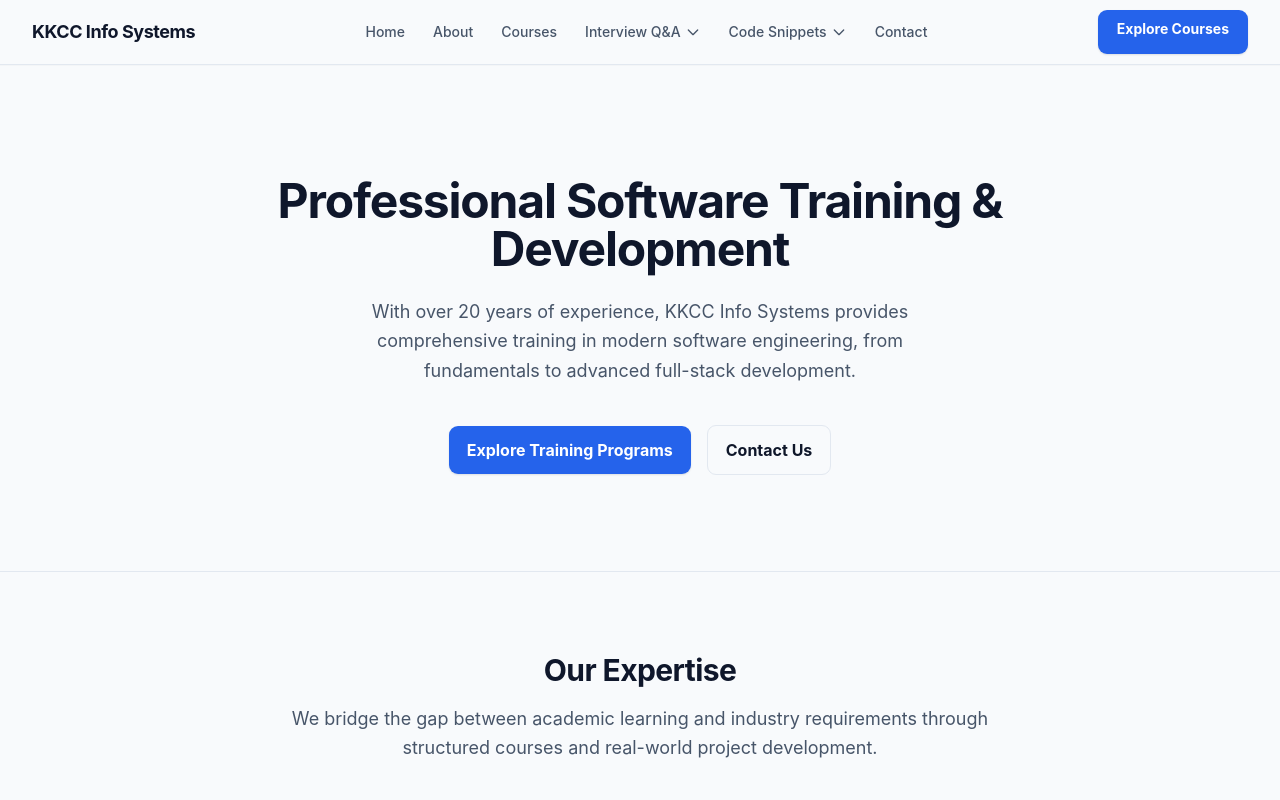
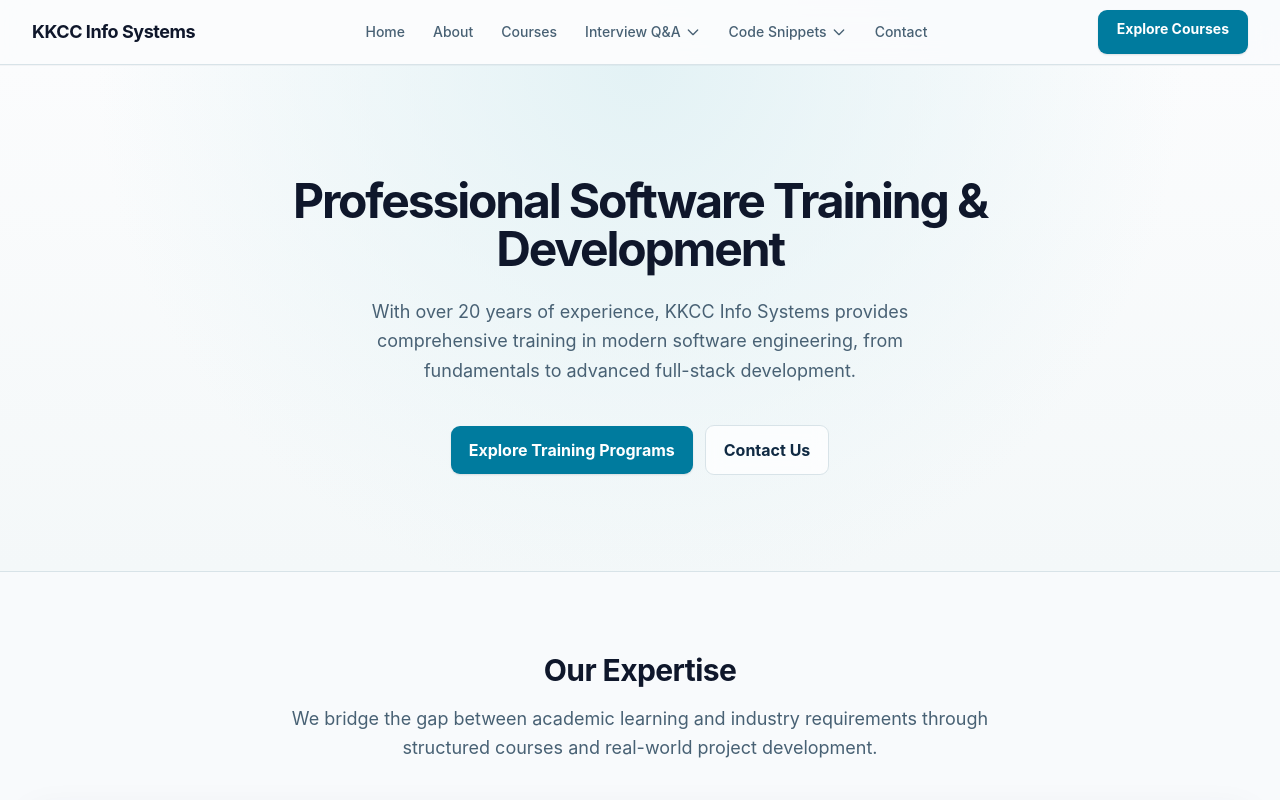
Before and after one commit to Pushpeshlingam1407/KkccinfoSystems, a Next.js app: page / in a window 1280 px wide. Shown: the top 800 px of the page. Built offline with nearby package versions, Linux system fonts and the light colour scheme.

Commit message:
Refine UI with unified premium design system and polished interactions

```diff
--- a/app/common.module.css
+++ b/app/common.module.css
@@ -88,3 +88,5 @@
 }
 
 .pageContainer { @apply py-12 lg:py-16; }.pageTitle { @apply text-3xl lg:text-4xl; }.contentWrapper { @apply gap-12; }.imageWrapper,.contactInfoCard,.mapFrame { @apply rounded-none; }.contactInfoCard { @apply p-7 lg:p-8; }.privacyContainer { @apply py-4; }
+
+.pageContainer { position:relative; }.imageWrapper { border-radius:14px; box-shadow:var(--shadow-raised); }.contactInfoCard { background:linear-gradient(145deg, #ffffff, #f3f8fa); border-radius:14px; box-shadow:var(--shadow-subtle); }.mapFrame { border-radius:14px; box-shadow:var(--shadow-subtle); }.privacyContainer { background:rgba(255,255,255,.7); border:1px solid var(--color-border); border-radius:14px; box-shadow:var(--shadow-subtle); padding:32px; }
--- a/app/downloads/downloads.module.css
+++ b/app/downloads/downloads.module.css
@@ -66,3 +66,5 @@
 }
 
 .marketingContainer { @apply py-12 lg:py-16; }.headerSection { @apply text-left max-w-2xl mb-10; }.pageTitle { @apply text-3xl lg:text-4xl mb-3; }.pageSubtitle { @apply mx-0 text-base; }.cardsGrid { @apply gap-0 border-t border-l border-(--color-border); }.cardLink { @apply rounded-none; }.circularCard { @apply rounded-none border-t-0 border-l-0 p-5; }.circularCard:hover { @apply bg-(--color-bg-secondary) border-(--color-border); }.cardIcon { @apply rounded-none text-xl; }
+
+.headerSection { position:relative; }.cardsGrid { background:rgba(255,255,255,.76); border-radius:14px; box-shadow:var(--shadow-subtle); overflow:hidden; }.circularCard { min-height:142px; transition:background-color .22s ease,border-color .22s ease; }.cardLink:hover .circularCard { background:linear-gradient(145deg,#f7fbfc,#eaf5f7); border-color:#c0dbe5; }.cardIcon { background:var(--color-brand-subtle); border-color:#cde4eb; color:var(--color-brand); }
--- a/app/globals.css
+++ b/app/globals.css
@@ -7,23 +7,25 @@
 
 :root {
   /* Core Colors */
-  --color-bg-primary: #ffffff;
-  --color-bg-secondary: #f8fafc;
-  --color-bg-tertiary: #f1f5f9;
+  --color-bg-primary: #fbfcfd;
+  --color-bg-secondary: #f1f5f7;
+  --color-bg-tertiary: #e7eef2;
 
   /* Text Colors */
-  --color-text-primary: #0f172a;
-  --color-text-secondary: #475569;
-  --color-text-tertiary: #64748b;
+  --color-text-primary: #102a43;
+  --color-text-secondary: #486174;
+  --color-text-tertiary: #6f8494;
 
   /* Brand Accent - Professional Navy/Blue */
-  --color-brand: #2563eb;
-  --color-brand-hover: #1d4ed8;
-  --color-brand-subtle: #eff6ff;
+  --color-brand: #007b9e;
+  --color-brand-hover: #005f7c;
+  --color-brand-subtle: #e4f3f7;
 
   /* Borders & Dividers */
-  --color-border: #e2e8f0;
-  --color-border-hover: #cbd5e1;
+  --color-border: #d8e3e8;
+  --color-border-hover: #afc5d0;
+  --shadow-subtle: 0 14px 36px rgba(20, 52, 72, 0.08);
+  --shadow-raised: 0 22px 48px rgba(20, 52, 72, 0.12);
 
   /* Typography */
   --font-sans:
@@ -47,7 +49,7 @@
 }
 
 body {
-  background-color: var(--color-bg-primary);
+  background: radial-gradient(circle at 85% -10%, #e2f1f5 0, transparent 30rem), var(--color-bg-primary);
   color: var(--color-text-primary);
   font-family: var(--font-sans);
   -webkit-font-smoothing: antialiased;
@@ -80,7 +82,7 @@ p {
 a {
   color: inherit;
   text-decoration: none;
-  transition: color 0.15s ease-in-out;
+  transition: color 0.2s ease, text-decoration-color 0.2s ease;
 }
 
 a:hover {
@@ -107,9 +109,16 @@ select {
 
 /* Ensure focus states are accessible but not jarring */
 :focus-visible {
-  outline: 2px solid var(--color-brand);
-  outline-offset: 2px;
+  outline: 3px solid rgba(0, 123, 158, 0.28);
+  outline-offset: 3px;
 }
+
+@media (prefers-reduced-motion: no-preference) {
+  .page-enter { animation: page-enter 0.55s cubic-bezier(.2,.75,.3,1) both; }
+  @keyframes page-enter { from { opacity: 0; transform: translateY(10px); } to { opacity: 1; transform: translateY(0); } }
+}
+
+@media (prefers-reduced-motion: reduce) { *, *::before, *::after { scroll-behavior: auto !important; transition-duration: .01ms !important; animation-duration: .01ms !important; } }
 
 /* Shared control language: compact, tactile, and intentionally separate from text links. */
 :is(a, button)[class*="primaryButton"],
--- a/app/layout.module.css
+++ b/app/layout.module.css
@@ -5,4 +5,7 @@
 
 .main {
   @apply flex-grow flex flex-col;
+  animation: page-enter 0.55s cubic-bezier(.2,.75,.3,1) both;
 }
+
+@media (prefers-reduced-motion: reduce) { .main { animation: none; } }
--- a/app/page.module.css
+++ b/app/page.module.css
@@ -106,3 +106,6 @@
 .heroDescription { @apply text-base md:text-lg max-w-xl; }
 .marketingSection,.aboutSection { @apply py-16 md:py-20; }
 .sectionHeader { @apply mb-10; }.sectionTitle,.aboutTitle { @apply text-3xl; }.featuresGrid { @apply gap-0 border-t border-l border-(--color-border); }.featureCard { @apply rounded-none border-t-0 border-l-0 p-7; }.featureCard:hover { @apply bg-(--color-bg-secondary) border-(--color-border); }.featureIcon { @apply w-8 h-8 mb-4; }.aboutGrid { @apply gap-12; }.aboutImageWrapper { @apply rounded-none; }
+
+.heroSection { background:radial-gradient(circle at 50% 0, #e3f2f5 0, transparent 34rem), linear-gradient(180deg, #fbfcfd 0%, #f4f8f9 100%); overflow:hidden; }.heroTitle { letter-spacing:-.045em; }.heroActions { gap:12px; }.primaryButton { box-shadow:0 10px 20px rgba(0, 94, 124, .2); }.primaryButton:hover { box-shadow:0 13px 26px rgba(0, 94, 124, .26); }.secondaryButton { background:rgba(255,255,255,.72); backdrop-filter:blur(8px); }.marketingSection { background:transparent; }.featuresGrid { background:rgba(255,255,255,.64); box-shadow:var(--shadow-subtle); }.featureCard { min-height:250px; transition:background-color .25s ease,border-color .25s ease; }.featureCard:hover { background:#fff; border-color:#bdd6df; }.featureIcon { color:#007b9e; }.aboutImageWrapper { box-shadow:var(--shadow-raised); }.aboutImage { transition:transform .7s cubic-bezier(.2,.75,.3,1); }.aboutImageWrapper:hover .aboutImage { transform:scale(1.025); }
+@media (prefers-reduced-motion: reduce) { .aboutImage { transition:none; }.aboutImageWrapper:hover .aboutImage { transform:none; } }
--- a/app/training/training.module.css
+++ b/app/training/training.module.css
@@ -250,3 +250,6 @@
 
 /* Keep the syllabus features, but make the screen read like a course catalogue. */
 .pageWrapper { @apply pb-16; }.marketingContainer { @apply mt-8; }.heroSection { @apply rounded-none p-0 bg-transparent border-0 border-b mb-12 pb-12; }.heroHeaderTag,.syllabusBadge,.durationPill,.moduleIndex,.moduleCountTag { @apply rounded-sm; }.heroTitle { @apply text-3xl lg:text-4xl mb-4; }.heroText { @apply text-base mb-6; }.heroImageWrapper { @apply rounded-none shadow-none; }.sectionHeaderGroup { @apply text-left mx-0 mb-10; }.coursesTitle { @apply text-3xl; }.coursesGrid { @apply gap-8; }.tabsList { @apply gap-0 border border-(--color-border); }.tabButton { @apply rounded-none border-l-2 border-b border-r-0 border-t-0; }.tabInactive { @apply hover:bg-(--color-bg-secondary) hover:border-(--color-border); }.contentContainer { @apply rounded-none shadow-none p-6 lg:p-8 min-h-0; }.syllabusMainView { @apply gap-8; }.syllabusHeader { @apply gap-6 pb-6; }.courseHeader { @apply text-2xl mb-3; }.courseDescription { @apply text-base; }.overviewBox,.prereqBox { @apply rounded-none; }.modulesGrid { @apply gap-0 border-t border-l border-(--color-border); }.moduleCard { @apply rounded-none border-t-0 border-l-0 p-5; }.moduleCard:hover,.projectCard:hover { @apply border-(--color-border) bg-(--color-bg-secondary); }.projectsGrid { @apply gap-0 border-t border-l border-(--color-border); }.projectCard { @apply rounded-none border-t-0 border-l-0; }
+
+.heroSection { background:linear-gradient(135deg, rgba(226,241,245,.8), rgba(255,255,255,.25)); border:1px solid rgba(183,209,219,.75); border-radius:18px; padding:36px; position:relative; overflow:hidden; }.heroSection::after { background:radial-gradient(circle, rgba(0,123,158,.11) 0, transparent 66%); content:""; height:300px; pointer-events:none; position:absolute; right:-120px; top:-170px; width:300px; }.heroContent,.heroImageContainer { position:relative; z-index:1; }.heroImageWrapper { border-radius:12px; box-shadow:var(--shadow-subtle); }.tabsList { background:rgba(255,255,255,.7); border-radius:12px; box-shadow:0 10px 28px rgba(20,52,72,.05); overflow:hidden; }.tabButton { transition:background-color .2s ease,color .2s ease,border-color .2s ease; }.tabActive { background:var(--color-brand-subtle); }.contentContainer { background:rgba(255,255,255,.76); border-radius:14px; box-shadow:var(--shadow-subtle); }.overviewBox,.prereqBox { background:linear-gradient(135deg, #f6fafb, #eef5f7); border-radius:10px; }.modulesGrid,.projectsGrid { border-radius:10px; overflow:hidden; }.moduleCard,.projectCard { transition:background-color .2s ease; }.moduleCard:hover,.projectCard:hover { background:#f7fbfc; border-color:var(--color-border); }
+@media (max-width: 768px) { .heroSection { border-radius:12px; padding:24px; }.contentContainer { border-radius:10px; } }
--- a/components/CodeSnippets.module.css
+++ b/components/CodeSnippets.module.css
@@ -31,3 +31,6 @@
 .codeLine:hover .lineCode,.codeLine:hover .lineNum { background:#eef5f8; }
 .copyBtn { border-radius:8px; min-height:30px; padding-inline:11px; }
 .filterBtn { border-radius:9px; min-height:38px; padding-inline:14px; }
+
+.page { background:radial-gradient(circle at 90% 0, #e6f4f7 0, transparent 31rem), #fbfcfd; }.hero { background:linear-gradient(135deg, rgba(234,246,248,.9), rgba(255,255,255,.65)); border:1px solid #cfe2e8; border-radius:16px; box-shadow:var(--shadow-subtle); padding:34px 38px; }.toolbar { margin-top:26px; }.search { border-radius:10px; box-shadow:0 8px 20px rgba(20,52,72,.05); }.filters { padding-bottom:2px; }.filterBtn { background:rgba(255,255,255,.74); transition:background-color .2s ease,border-color .2s ease,color .2s ease; }.filterActive { background:#dff1f5; color:#075f7b; }.sectionDividerLabel { background:transparent; }.sectionName { font-size:15px; }.grid { gap:22px; }.card { border-radius:12px; box-shadow:0 9px 24px rgba(20,52,72,.06); }.card:hover { box-shadow:0 15px 32px rgba(20,52,72,.11); }.windowBar { background:linear-gradient(180deg,#fff,#f6f9fa); }.cardMeta { padding:18px 20px 14px; }.cardTitle { font-size:15px; }.codePane { background:#f7fafb; }.pre { font-size:12.5px; }.emptyState { background:rgba(255,255,255,.7); border:1px dashed #bfd3dc; border-radius:14px; }
+@media (max-width:760px) { .hero { border-radius:12px; padding:27px 22px; }.card { border-radius:10px; } }
--- a/components/DownloadTemplate.module.css
+++ b/components/DownloadTemplate.module.css
@@ -57,3 +57,5 @@
 }
 
 .container { @apply max-w-5xl mt-0 py-12; }.divider { @apply hidden; }.contentWrapper { @apply max-w-3xl py-0; }.pageTitle { @apply text-3xl text-left mb-4; }.downloadSection { @apply text-left rounded-none shadow-none border-x-0 p-6 mb-8; }.downloadSubtitle { @apply text-base font-normal mb-4; }.downloadButton { @apply rounded-md shadow-none hover:shadow-none hover:translate-y-0 bg-(--color-brand) hover:bg-(--color-brand-hover) px-5 py-2.5; }.accordionContainer { @apply space-y-0 border-t border-l border-slate-200; }.accordionItem { @apply rounded-none shadow-none border-t-0 border-l-0; }.accordionHeader { @apply hover:bg-slate-50 px-5 py-4; }.accordionTitle { @apply text-base; }.accordionIcon,.accordionIconRotated { @apply transition-none; }.accordionContent { @apply px-5; }
+
+.downloadSection { background:linear-gradient(135deg, #eaf5f7, #f9fcfd); border:1px solid #c8dfe7; border-radius:14px; box-shadow:var(--shadow-subtle); }.downloadButton { box-shadow:0 8px 18px rgba(0,95,124,.18); transition:background-color .2s ease,box-shadow .2s ease; }.downloadButton:hover { box-shadow:0 11px 22px rgba(0,95,124,.25); }.accordionContainer { border-radius:12px; box-shadow:var(--shadow-subtle); overflow:hidden; }.accordionHeader { transition:background-color .2s ease; }.accordionHeader:hover { background:#f3f8fa; }
--- a/components/Footer.module.css
+++ b/components/Footer.module.css
@@ -2,7 +2,7 @@
 
 .footer {
   @apply py-8 mt-auto;
-  background-color: var(--color-bg-primary);
+  background: linear-gradient(135deg, #f5f9fa 0%, #e7f1f4 100%);
   border-top: 1px solid var(--color-border);
 }
 
@@ -42,6 +42,8 @@
   color: var(--color-brand);
 }
 
+.footer { margin-top: 0; }.content { min-height: 30px; }.backToTop { border-radius: 7px; padding: 7px 9px; }.backToTop:hover { background: rgba(255,255,255,.68); }
+
 .footerIcon {
   @apply w-4 h-4;
 }
--- a/components/InterviewQA.module.css
+++ b/components/InterviewQA.module.css
@@ -33,3 +33,6 @@
 .item:hover,.expanded { box-shadow:none; }
 .search { border-radius:9px; min-height:44px; }
 .showMore,.empty button { border-radius:9px; min-height:40px; }
+
+.page { background:radial-gradient(circle at 86% 0, #e5f4f7 0, transparent 30rem), #fbfcfd; }.heroWrap { background:transparent; border-bottom:0; }.hero { background:linear-gradient(135deg, #e9f5f7, #fbfcfd 70%); border:1px solid #cddfe6; border-radius:0 0 18px 18px; box-shadow:var(--shadow-subtle); margin:0 auto; padding:36px 32px 48px; }.heroGrid { gap:48px; }.workspace { margin-top:30px; }.sidebar { border-radius:12px; box-shadow:var(--shadow-subtle); }.topicNav a { transition:background-color .2s ease,color .2s ease; }.topicNav a:hover { background:#eff8fa; }.content { padding-top:0; }.contentTop { background:rgba(255,255,255,.62); border:1px solid #dbe7eb; border-radius:12px; padding:18px; }.list { gap:12px; }.item { border-radius:10px; box-shadow:0 6px 16px rgba(20,52,72,.04); transition:border-color .2s ease,box-shadow .2s ease; }.item:hover,.expanded { box-shadow:0 10px 24px rgba(20,52,72,.08); }.question { min-height:68px; }.showMore { background:#fff; box-shadow:0 5px 13px rgba(20,52,72,.07); }
+@media (max-width:780px) { .hero { border-radius:0 0 12px 12px; padding:28px 20px 36px; }.contentTop { padding:14px; }.sidebar { border-radius:10px; } }
--- a/components/Navbar.module.css
+++ b/components/Navbar.module.css
@@ -2,7 +2,9 @@
 
 .header {
   @apply sticky top-0 left-0 right-0 z-50 bg-(--color-background) border-b border-(--color-border);
-  box-shadow: 0 1px 0 rgba(15, 23, 42, 0.02);
+  background: rgba(251, 252, 253, 0.88);
+  backdrop-filter: blur(14px);
+  box-shadow: 0 1px 0 rgba(15, 23, 42, 0.03);
 }
 
 .container {
@@ -28,7 +30,7 @@
 
 .navLink {
   @apply text-(--color-text-secondary) hover:text-(--color-brand) px-3 py-2 text-sm font-medium transition-colors;
-  border-radius: 4px;
+  border-radius: 7px;
 }
 
 .desktopActions {
@@ -38,7 +40,7 @@
 .primaryButton {
   @apply text-white bg-(--color-brand) hover:bg-(--color-brand-hover) px-4 py-2 text-sm font-medium transition-colors border border-transparent;
   border-radius: 9px;
-  box-shadow: 0 1px 2px rgba(15, 23, 42, 0.12);
+  box-shadow: 0 7px 16px rgba(0, 95, 124, 0.2);
 }
 
 .primaryButton:hover,
@@ -134,7 +136,7 @@
   background: var(--color-background);
   border: 1px solid var(--color-border);
   border-radius: 6px;
-  box-shadow: 0 8px 20px rgba(15, 23, 42, 0.09);
+  box-shadow: var(--shadow-raised);
   overflow: hidden;
   padding: 0.25rem 0;
 }
```
